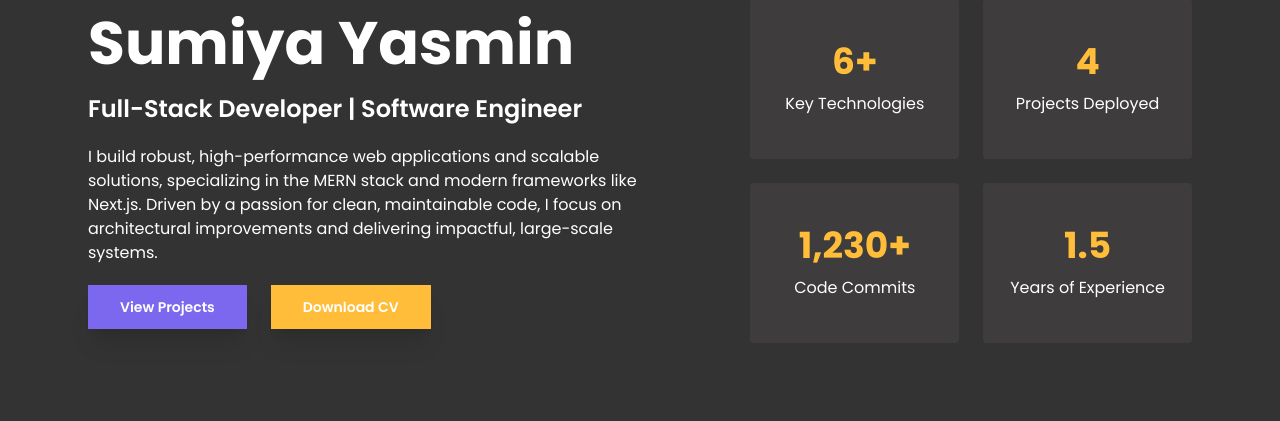
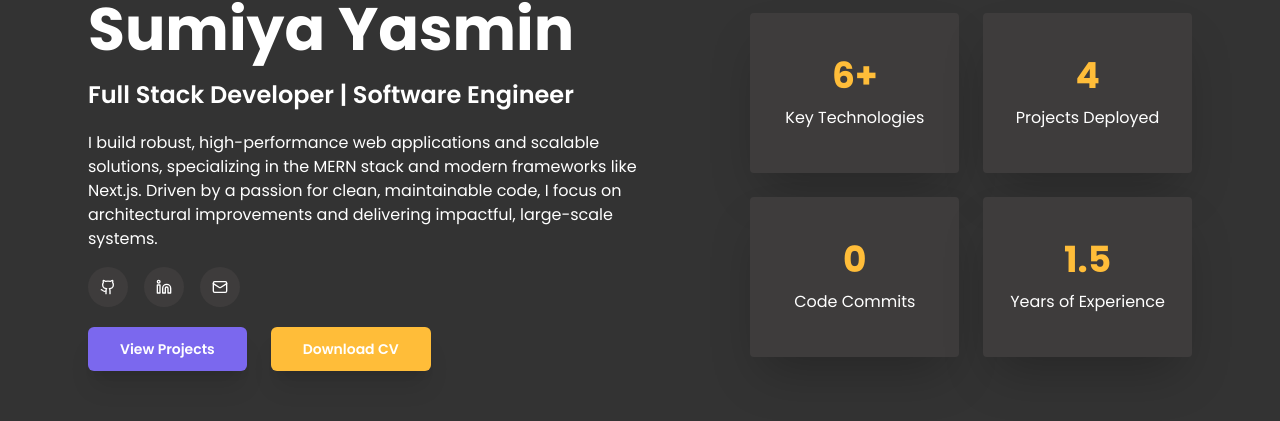
Before and after one commit to sumiya-yasmin/sumiya-yasmin-portfolio, a Next.js app: page / in a window 1280 px wide. Shown: the part 245-666 px from the top of the page. Built offline with nearby package versions, Linux system fonts and the light colour scheme; no server answers.

Commit message:
Update hero section

```diff
--- a/app/components/AnimatedButton.tsx
+++ b/app/components/AnimatedButton.tsx
@@ -12,7 +12,7 @@ export const AnimatedButton: React.FC<AnimatedButtonProps> = ({
 }) => {
      const isPrimary = variant === "primary";
   const baseClasses =
-    "px-8 py-3 cursor-pointer text-sm font-semibold overflow-hidden relative custom-btn-animation " + "transition-shadow duration-300 shadow-xl hover:shadow-2xl transform";
+    "px-8 py-3 rounded-md cursor-pointer text-sm font-semibold overflow-hidden relative custom-btn-animation " + "transition-shadow duration-300 shadow-xl hover:shadow-2xl transform";
   const colorClasses = "text-white"
 
 const baseBg = isPrimary? "var(--color-accent-primary)": "var(--color-accent-secondary)";
--- a/app/components/ClientCountUp.tsx
+++ b/app/components/ClientCountUp.tsx
@@ -1,3 +1,4 @@
+"use client"
 import dynamic from "next/dynamic";
 import React, { useState, useEffect } from "react";
 
@@ -20,13 +21,15 @@ export const ClientCountUp: React.FC<ClientCountUpProps> = (props) => {
     setMounted(true);
   }, []);
 
+  const numericEnd = Number(props.end);
+  const finalEnd = isNaN(numericEnd) ? 0 : numericEnd;
   if (!mounted) {
     return <span suppressHydrationWarning>0</span>;
   }
   return (
     <DynamicCountUp
       start={0}
-      end={props.end}
+      end={finalEnd}
       duration={props.duration}
       decimals={props.decimals}
       suffix={props.suffix}
--- a/app/components/HeroSection.tsx
+++ b/app/components/HeroSection.tsx
@@ -3,8 +3,11 @@ import Image from "next/image";
 import { motion } from "framer-motion";
 import { AnimatedButton } from "./AnimatedButton";
 import { ClientCountUp } from "./ClientCountUp";
-import { stats } from "@/data/heroData";
+import { socialLinks, stats } from "@/data/heroData";
 import Link from "next/link";
+import { useContributions } from "@/app/hooks/useContributions";
+const MY_GITHUB_USERNAME = "sumiya-yasmin";
+const CURRENT_YEAR = new Date().getFullYear();
 
 const containerVariants = {
   hidden: { opacity: 0 },
@@ -32,6 +35,24 @@ const statCardVariants = {
 };
 
 export const HeroSection = () => {
+  const { data, isLoading } = useContributions(
+    MY_GITHUB_USERNAME,
+    CURRENT_YEAR
+  );
+
+  const totalContributions = data ? data.totalContributions : 0;
+
+  const dynamicStats = stats.map((stat) => {
+    if (stat.label.includes("Commits")) {
+      return {
+        ...stat,
+        value: isLoading ? "..." : totalContributions,
+        suffix: isLoading ? "" : "+",
+        link: `https://github.com/${MY_GITHUB_USERNAME}?tab=overview&from=${CURRENT_YEAR}-01-01&to=${CURRENT_YEAR}-12-31`,
+      };
+    }
+    return stat;
+  });
   return (
     <motion.div
       className="flex py-35 flex-col lg:flex-row justify-between items-center max-w-6xl mx-auto px-6"
@@ -45,7 +66,7 @@ export const HeroSection = () => {
             Sumiya Yasmin
           </motion.h1>
           <motion.p className="text-2xl font-semibold" variants={titleVariants}>
-            Full-Stack Developer | Software Engineer
+            Full Stack Developer | Software Engineer
           </motion.p>
           <motion.p variants={itemVariants}>
             I build robust, high-performance web applications and scalable
@@ -55,15 +76,38 @@ export const HeroSection = () => {
             systems.
           </motion.p>
         </div>
+        <div className="flex items-center space-x-4 mt-4">
+          {socialLinks.map((social, index) => {
+            const iconButtonClasses =
+              "w-9 h-9 flex justify-center items-center rounded-full bg-[var(--color-bg-level-4)] text-[var(--color-text-primary)] hover:bg-[var(--color-accent-secondary)] hover:text-white transition-all duration-300 ease-in-out";
+            return (
+              <motion.a
+                key={index}
+                href={social.href}
+                target="_blank"
+                rel="noopener noreferrer"
+                className={`w-10 h-10 p-3 rounded-full ${iconButtonClasses}`}
+                variants={itemVariants}
+              >
+                <social.icon size={20} />
+              </motion.a>
+            );
+          })}
+        </div>
         <motion.div className="flex mt-5 gap-6" variants={itemVariants}>
-          <AnimatedButton variant="primary">View Projects</AnimatedButton>
-          <AnimatedButton variant="secondary">Download CV</AnimatedButton>
+          <Link href="#projects">
+            <AnimatedButton variant="primary">View Projects</AnimatedButton>
+          </Link>
+          <a href="/sumiya_yasmin_cv.pdf" download target="_blank">
+            <AnimatedButton variant="secondary">Download CV</AnimatedButton>
+          </a>
         </motion.div>
       </div>
 
       <div className="w-full lg:w-2/5 grid grid-cols-1 md:grid-cols-2 gap-6">
-        {stats.map((stat, index) => {
-          const cardClasses = "bg-[var(--color-bg-level-4)] p-6";
+        {dynamicStats.map((stat, index) => {
+          const cardClasses =
+            "bg-[var(--color-bg-level-4)] p-6 shadow-2xl transition duration-300 hover:shadow-teal-500/30";
           return (
             <Link
               href={stat.link}
--- a/data/heroData.ts
+++ b/data/heroData.ts
@@ -1,9 +1,10 @@
 import { Github, Linkedin, Mail } from "lucide-react";
+
 
 export const stats = [
   { value: 6, suffix: "+", label: "Key Technologies", link: "#skills" },
   { value: 4, label: "Projects Deployed", link: "#projects" },
-  { value: 1230, suffix: "+",  label: "Code Commits", link: "https://github.com/sumiya-yasmin?tab=overview&from=2025-10-01&to=2025-10-10" },
+  { value: 0, suffix: "+",  label: "Code Commits", link: "https://github.com/sumiya-yasmin" },
   { value: 1.5, decimals: 1, label: "Years of Experience", link: "#experience" },
 ];
 
```
Also changed, not shown: 1 other file (tests, documents, lock files or other folders).
